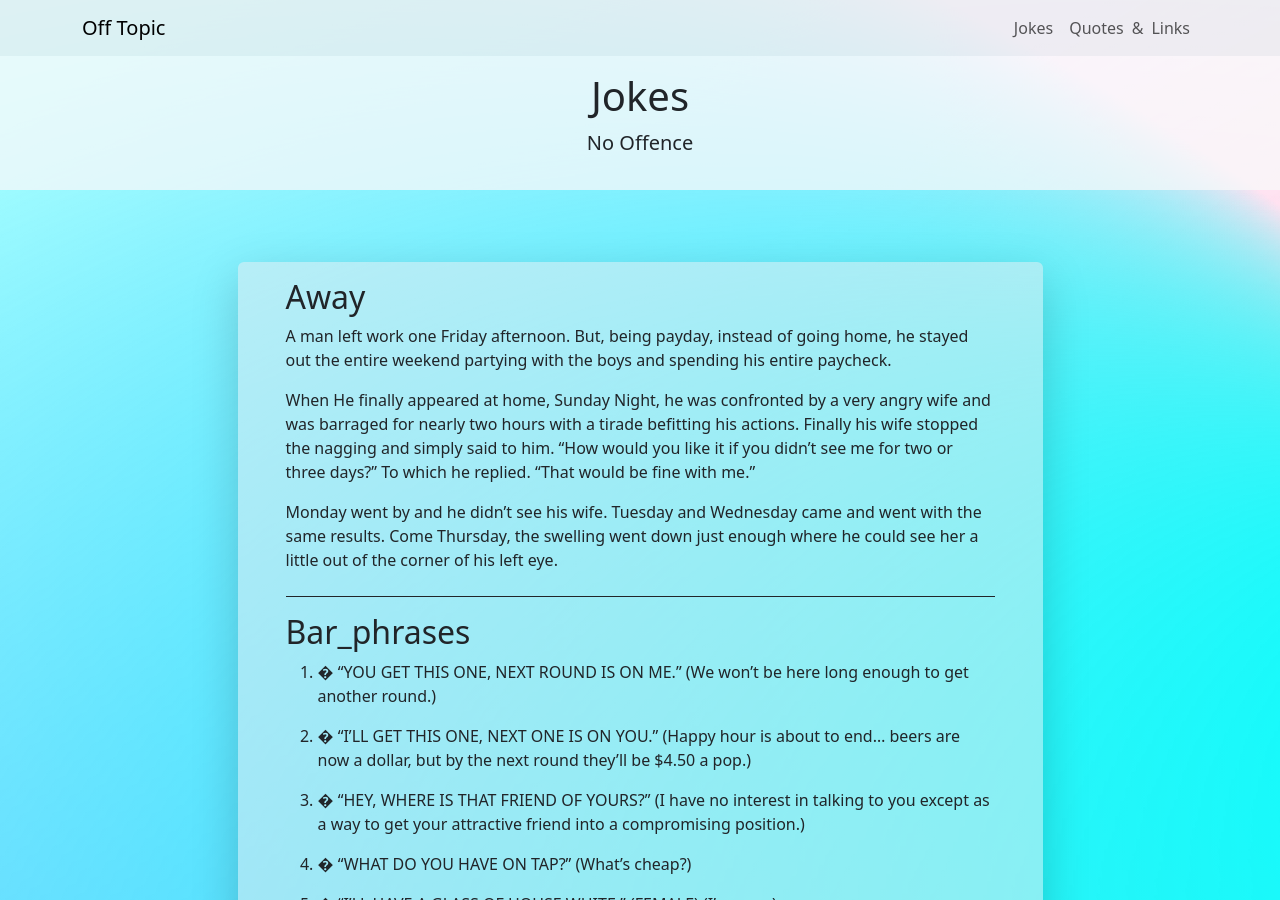
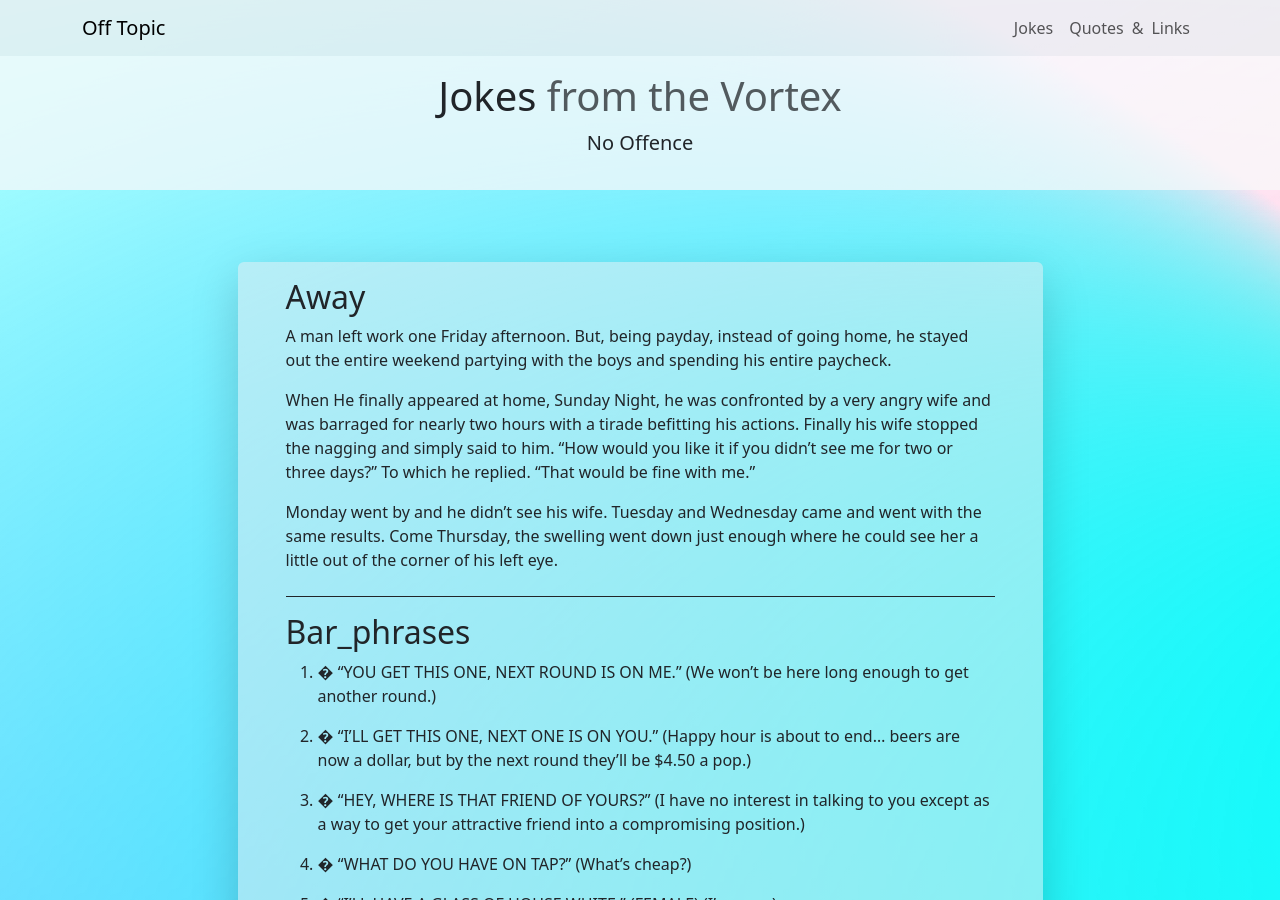
Before and after one commit to raz0x/razox, a Jekyll site: the page built from jokes.html, in a window 1280 px wide and 900 px high. Built offline with Jekyll 4.4.1, drawn with Linux system fonts in a browser that asks for light colours.

Commit message:
Update jokes.html

```diff
--- a/jokes.html
+++ b/jokes.html
@@ -2,7 +2,7 @@
 layout: colors
 
 title: "Jokes"
-subtitle:
+subtitle: "from&nbsp;the&nbsp;Vortex"
 lead: "No&nbsp;Offence"
 ---
 
```
